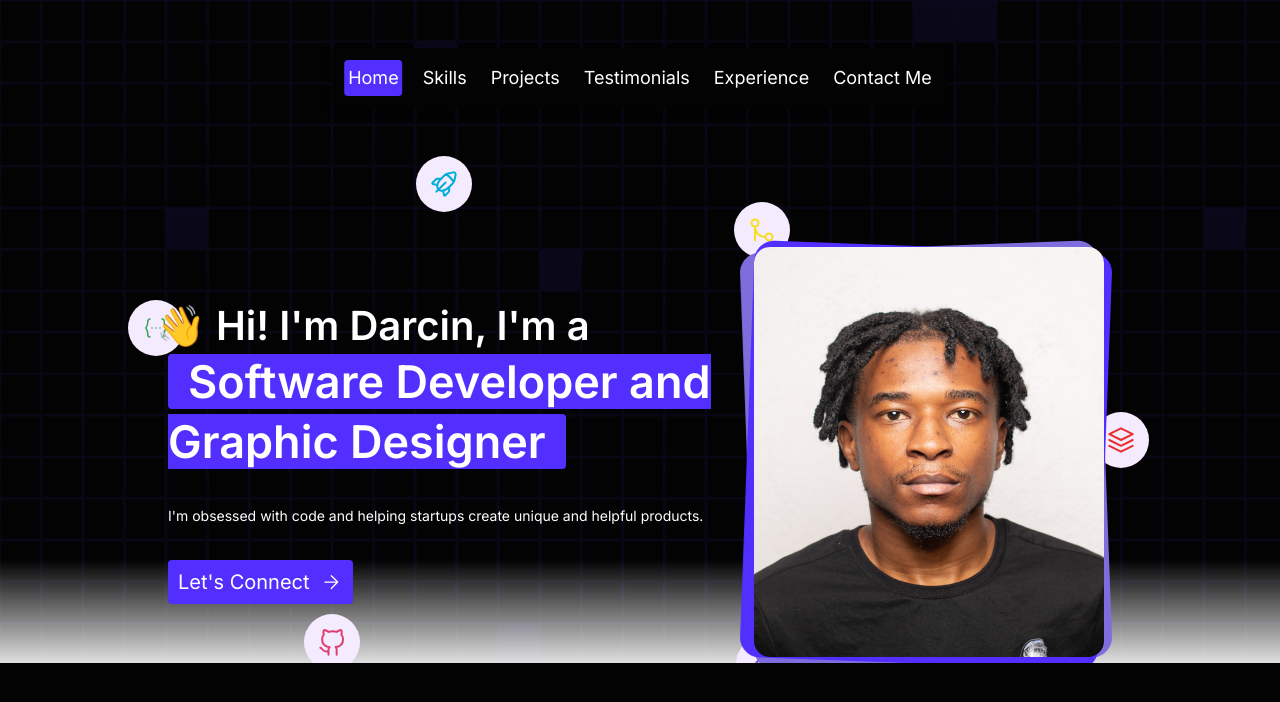
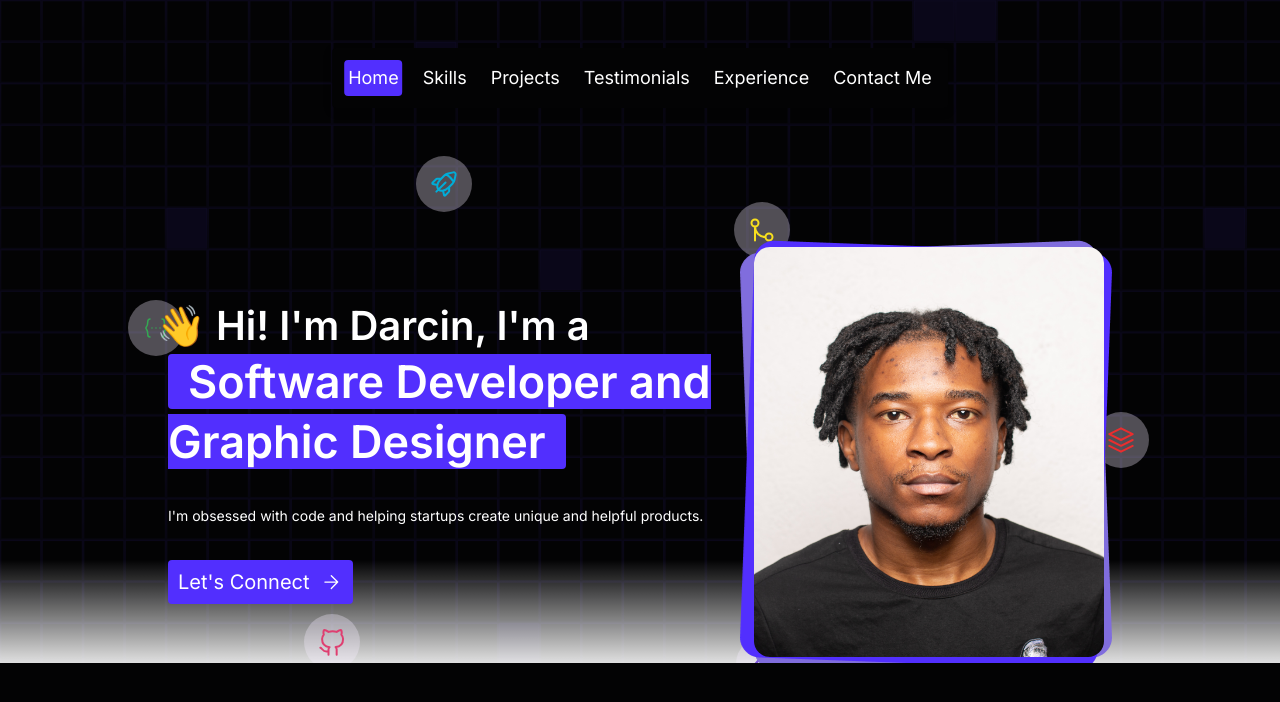
Before and after one commit to DarcinBig/my-portfolio, a Next.js app in the folder darcin-biganiro/: page / in a window 1280 px wide. Shown: the top 702 px of the page. Built offline with nearby package versions, Linux system fonts and the light colour scheme.

Commit message:
Update TopBackground component with new icon colors

```diff
--- a/darcin-biganiro/app/components/Hero/TopBackground.tsx
+++ b/darcin-biganiro/app/components/Hero/TopBackground.tsx
@@ -6,22 +6,22 @@ const TopBackground = () => {
     <>
       <div className='absolute w-full max-w-[360px] md:max-w-screen-lg h-[285px] md:h-[656px] top-[188px] md:top-11 left-1/2 -translate-x-1/2 md:overflow-x-hidden z-10'>
         <div className='w-full h-full relative'>
-          <div className='flex items-center justify-center rounded-full w-11 h-11 md:w-14 md:h-14 bg-[#f4ebff] bg-opacity-[12%] absolute top-0 left-[171px] md:top-28 md:left-72'>
+          <div className='flex items-center justify-center rounded-full w-11 h-11 md:w-14 md:h-14 bg-[#f4ebff52] bg-opacity-[12%] absolute top-0 left-[171px] md:top-28 md:left-72'>
             <Image src='/rocket_icon.svg' alt='rocket icon' width={23} height={23} className='w-auto h-auto'/>
           </div>
-          <div className='flex items-center justify-center rounded-full w-11 h-11 md:w-14 md:h-14 bg-[#f4ebff] bg-opacity-[12%] absolute top-[162px] -left-5 md:top-64 md:left-0'>
+          <div className='flex items-center justify-center rounded-full w-11 h-11 md:w-14 md:h-14 bg-[#f4ebff52] bg-opacity-[12%] absolute top-[162px] -left-5 md:top-64 md:left-0'>
             <Image src='/bracket_icon.svg' alt='bracket icon' width={23} height={23} className='w-auto h-auto'/>
           </div>
-          <div className='flex items-center justify-center rounded-full w-11 h-11 md:w-14 md:h-14 bg-[#f4ebff] bg-opacity-[12%] absolute top-60 left-[149px] md:top-[570px] md:left-44'>
+          <div className='flex items-center justify-center rounded-full w-11 h-11 md:w-14 md:h-14 bg-[#f4ebff52] bg-opacity-[12%] absolute top-60 left-[149px] md:top-[570px] md:left-44'>
             <Image src='/github_icon.svg' alt='github icon' width={23} height={23} className='w-auto h-auto'/>
           </div>
-          <div className='hidden md:flex md:items-center md:justify-center md:rounded-full sm:w-11 sm:h-11 md:w-14 md:h-14 md:bg-[#f4ebff] md:bg-opacity-[12%] md:absolute  md:top-[592px] md:left-[608px]'>
+          <div className='hidden md:flex md:items-center md:justify-center md:rounded-full sm:w-11 sm:h-11 md:w-14 md:h-14 md:bg-[#f4ebff52] md:bg-opacity-[12%] md:absolute  md:top-[592px] md:left-[608px]'>
             <Image src='/electricity_icon.svg' alt='electricity icon' width={23} height={23} className='w-auto h-auto'/>
           </div>
-          <div className='hidden md:flex md:items-center md:justify-center md:rounded-full sm:w-11 sm:h-11 md:w-14 md:h-14 md:bg-[#f4ebff] md:bg-opacity-[12%] md:absolute md:top-[158px] md:left-[606px]'>
+          <div className='hidden md:flex md:items-center md:justify-center md:rounded-full sm:w-11 sm:h-11 md:w-14 md:h-14 md:bg-[#f4ebff52] md:bg-opacity-[12%] md:absolute md:top-[158px] md:left-[606px]'>
             <Image src='/merge_icon.svg' alt='merge icon' width={23} height={23} className='w-auto h-auto'/>
           </div>
-          <div className='hidden md:flex md:items-center md:justify-center md:rounded-full sm:w-11 sm:h-11 md:w-14 md:h-14 md:bg-[#f4ebff] md:bg-opacity-[12%] md:absolute md:top-[368px] md:left-[965px]'>
+          <div className='hidden md:flex md:items-center md:justify-center md:rounded-full sm:w-11 sm:h-11 md:w-14 md:h-14 md:bg-[#f4ebff52] md:bg-opacity-[12%] md:absolute md:top-[368px] md:left-[965px]'>
             <Image src='/stack_icon.svg' alt='stack icon' width={23} height={23} className='w-auto h-auto'/>
           </div>
         </div>
```
